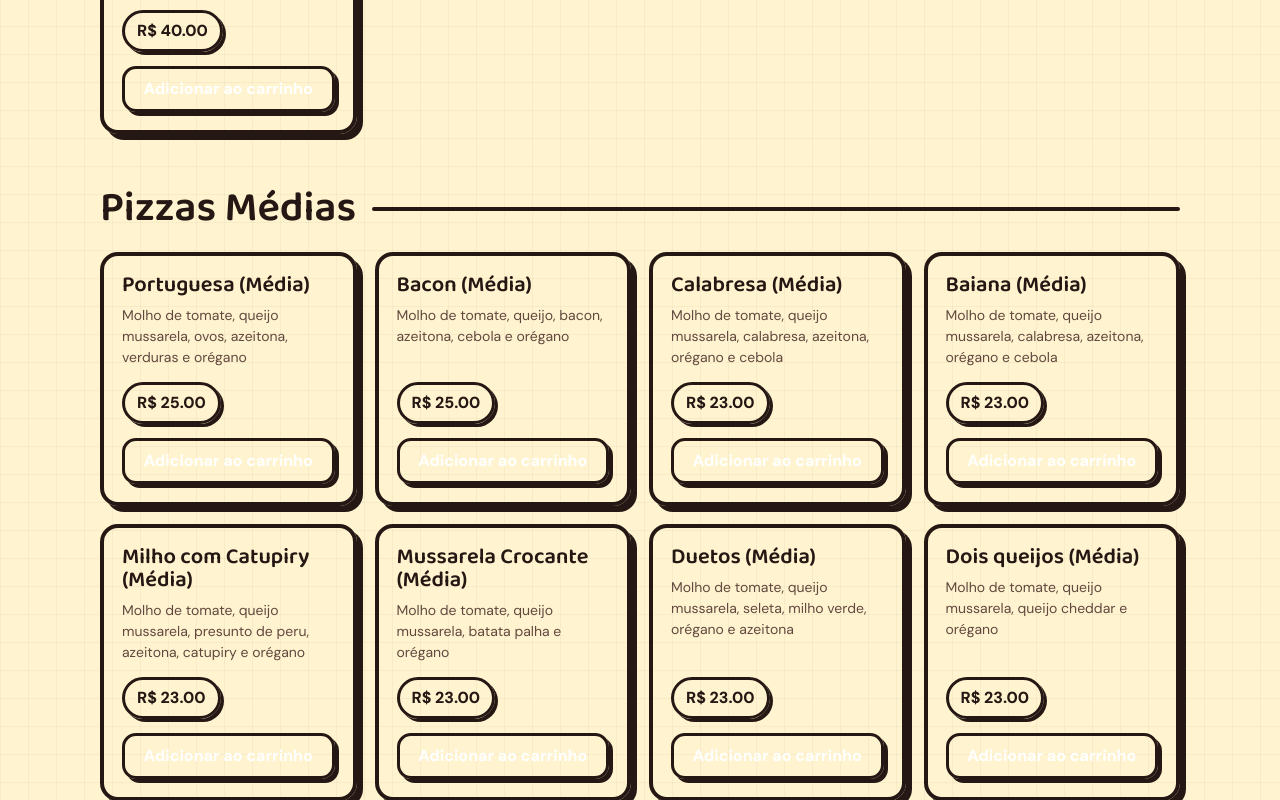
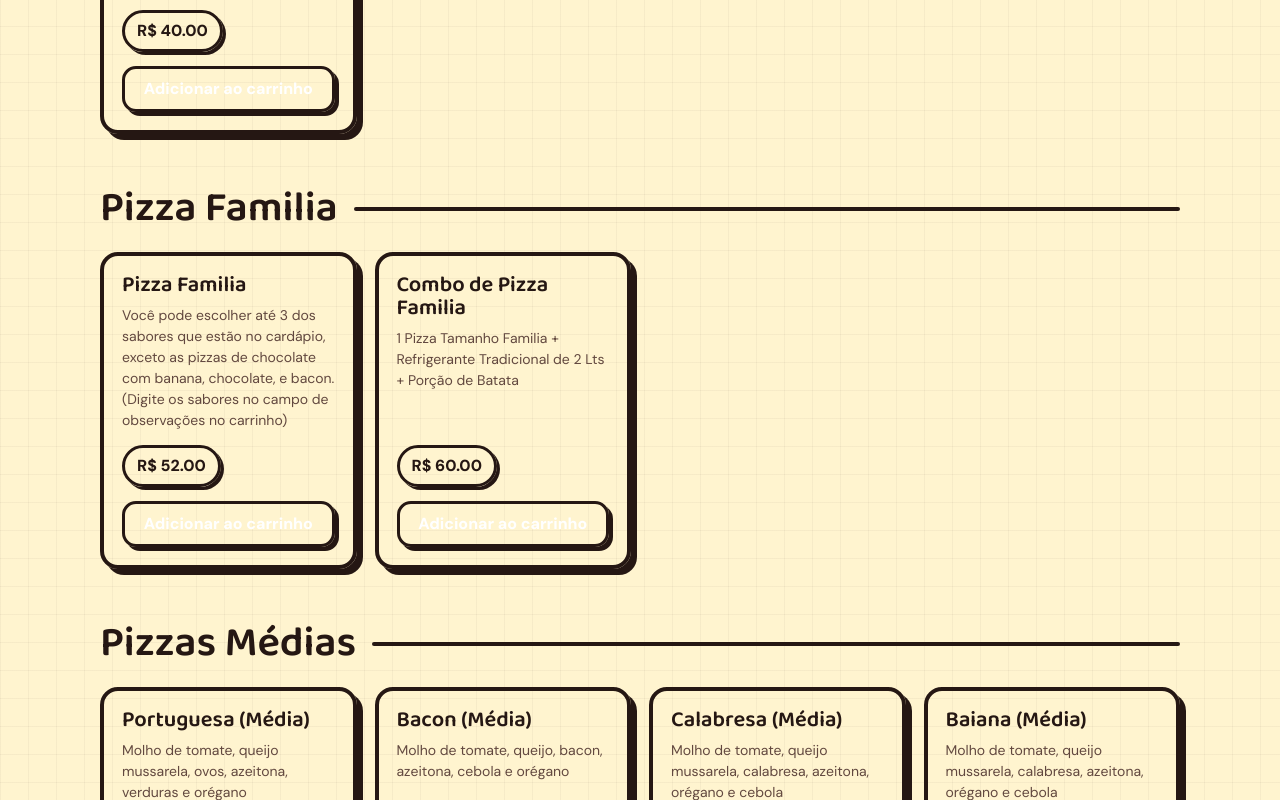
Before and after one commit to jsouzk/lanche-jm, a React (Vite) app: page /cardapio in a window 1280 px wide. Shown: the part 1460-2260 px from the top of the page. Built offline with nearby package versions, Linux system fonts and the light colour scheme; a web font is replaced by a local one.

Commit message:
`Added new category and products to Cardapio data`

```diff
--- a/src/pages/Cardapio/index.jsx
+++ b/src/pages/Cardapio/index.jsx
@@ -92,6 +92,23 @@ const cardapio = [
         nome: "Chocolate (Grande)",
         preco: 40,
         descricao: "Queijo mussarela e chocolate 50%",
+      },
+    ],
+  },
+  {
+    categoria: "Pizza Familia",
+    produtos: [
+      {
+        id: 102,
+        nome: "Pizza Familia",
+        preco: 52,
+        descricao: "Você pode escolher até 3 dos sabores que estão no cardápio, exceto as pizzas de chocolate com banana, chocolate, e bacon. (Digite os sabores no campo de observações no carrinho)",
+      },
+      {
+        id: 103,
+        nome: "Combo de Pizza Familia",
+        preco: 60,
+        descricao: "1 Pizza Tamanho Familia + Refrigerante Tradicional de 2 Lts + Porção de Batata",
       },
     ],
   },
@@ -267,6 +284,12 @@ const cardapio = [
         nome: "Misto simples",
         preco: 5,
         descricao: "Pão de forma, queijo e presunto",
+      },
+      {
+        id: 104,
+        nome: "X-Quarteirão",
+        preco: 12,
+        descricao: "Pão de hamburguer, carne, queijo cheddar duplo, presunto, cebola, tomate e alface",
       },
     ],
   },
```
